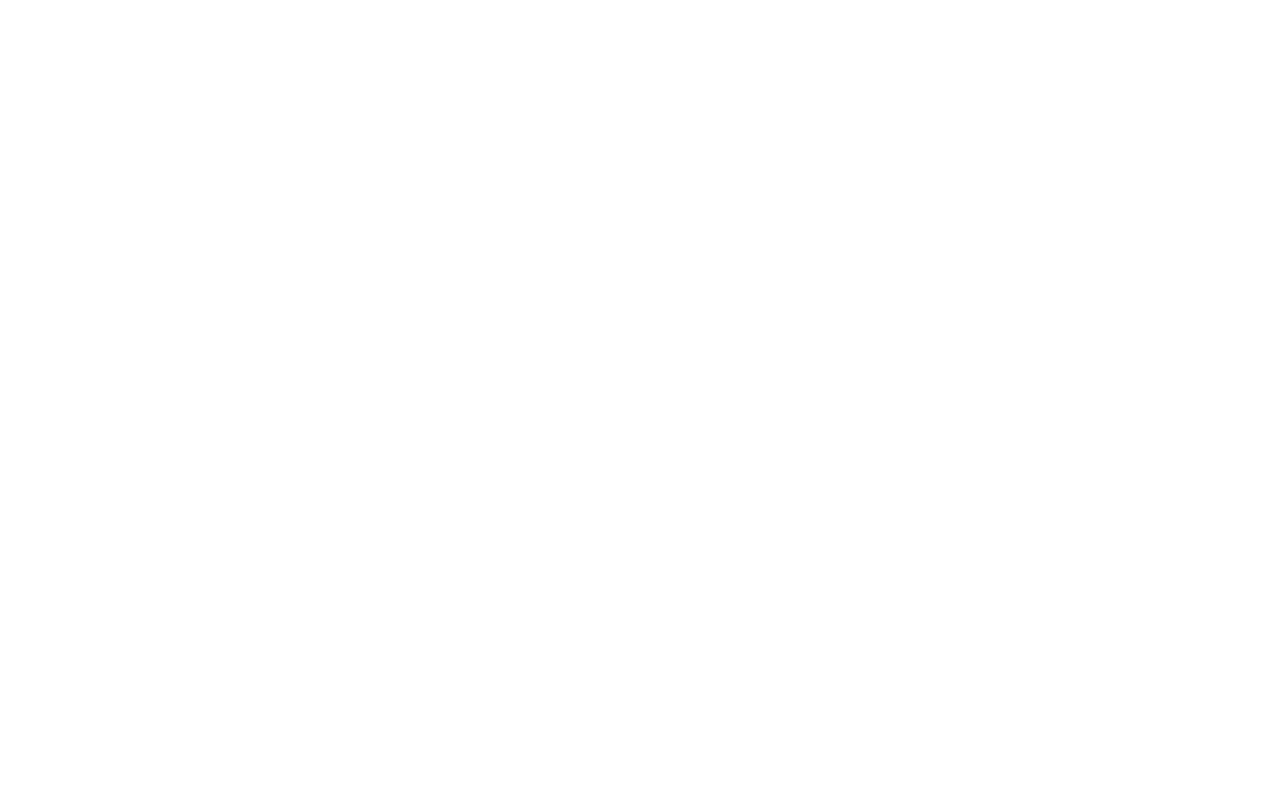
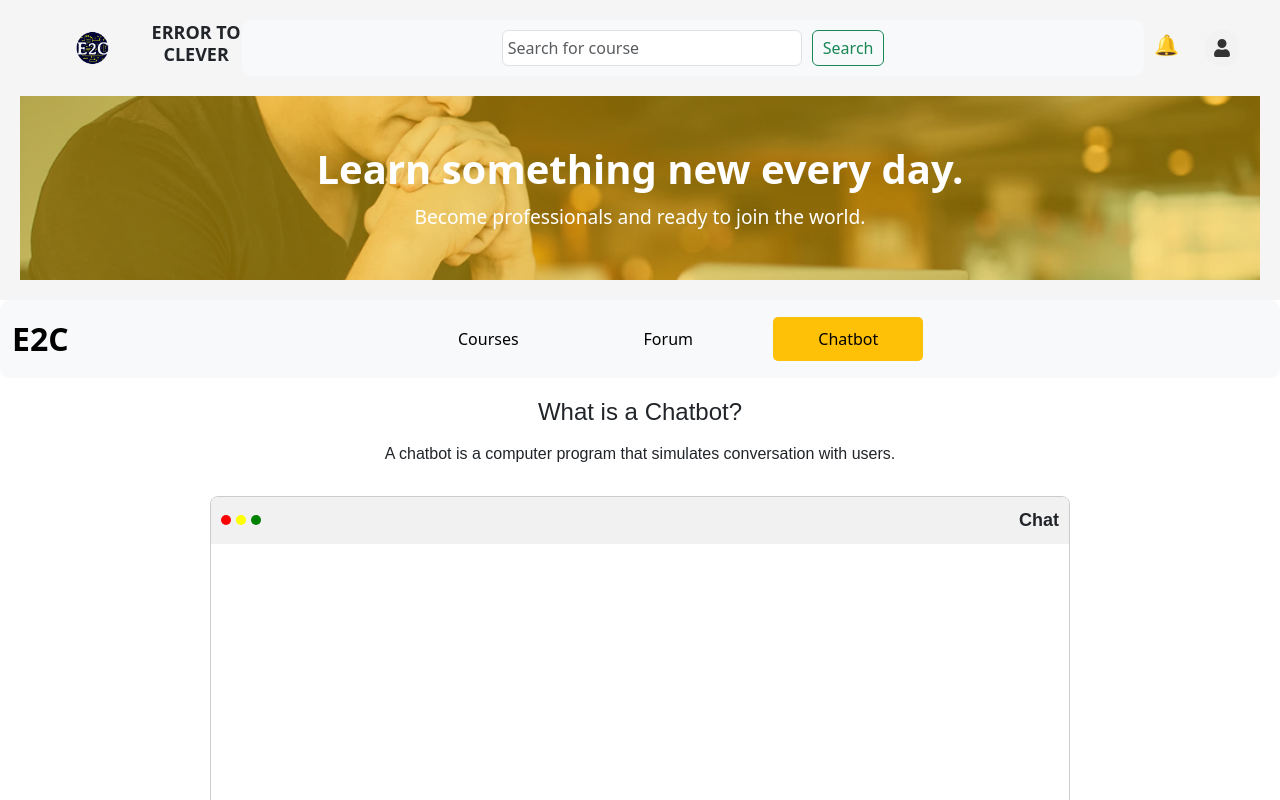
Before and after one commit to Mathu20011013/academic_administrative_system, a React (Vite) app in the folder academic_administrative_system-master/frontend/: page /instructorChatbot in a window 1280 px wide. Before the commit this address had no page. Built offline with nearby package versions, Linux system fonts and the light colour scheme.

Commit message:
create interface for the instructor ,and complete the instructorforum

```diff
--- a/academic_administrative_system-master/frontend/src/App.jsx
+++ b/academic_administrative_system-master/frontend/src/App.jsx
@@ -14,6 +14,9 @@
 import AdminStudents from "./pages/admin/adminstudents";
 import AdminForum from "./pages/admin/adminforum";
 import AdminInstructors from './pages/admin/adminInstructor';
+import InstructorForum from './pages/instructor/instructorForum';
+import InstructorCourses from './pages/instructor/instructorCourses';
+import InstructorChatbot from './pages/instructor/instructorChatbot'; // Corrected import path
 
 const App = () => {
   return (
@@ -34,6 +37,12 @@
           <Route path="/adminstudents" element={<AdminStudents />} />
           <Route path="/admininstructors" element={<AdminInstructors />} />
           <Route path="/adminforum" element={<AdminForum />} />
+
+          <Route path="/instructorForum" element={<InstructorForum />} />
+          <Route path="/instructorCourses" element={<InstructorCourses />} />
+          <Route path="/instructorChatbot" element={<InstructorChatbot />} />
+
+          {/* Catch-all route for 404 Not Found */}
         </Routes>
       </Router>
     </div>
--- /dev/null
+++ b/academic_administrative_system-master/frontend/src/components/instructor/in-Layout.jsx
@@ -0,0 +1,59 @@
+import React, { useState, useEffect } from "react";
+import Navbar from "../../components/instructor/in-navbar";
+import HeroSection from "../../components/HeroSection";
+import Footer from "../../components/Footer";
+
+const InstructorLayout = ({ children }) => {
+  const [user, setUser] = useState({
+    userId: null,
+    role: null
+  });
+
+  useEffect(() => {
+    // Get user data from localStorage
+    const token = localStorage.getItem('authToken');
+    const userId = localStorage.getItem('userId');
+    const userRole = localStorage.getItem('userRole');
+
+    // Log for debugging
+    console.log("Layout loaded with auth data:", { token: !!token, userId, userRole });
+
+    if (userId && userRole) {
+      setUser({
+        userId: userId,
+        role: userRole
+      });
+    } else if (token) {
+      // If we have a token but no userId/role, try to extract from token
+      try {
+        const base64Url = token.split('.')[1];
+        const base64 = base64Url.replace(/-/g, '+').replace(/_/g, '/');
+        const payload = JSON.parse(window.atob(base64));
+
+        console.log('Extracted token payload:', payload);
+
+        // Store user data from token
+        localStorage.setItem('userId', payload.id);
+        localStorage.setItem('userRole', payload.role);
+
+        setUser({
+          userId: payload.id,
+          role: payload.role
+        });
+      } catch (error) {
+        console.error('Error extracting data from token:', error);
+      }
+    }
+  }, []);
+
+  return (
+    <div>
+      <HeroSection userId={user.userId} role={user.role} />
+      <Navbar /> {/* Make sure Navbar is below HeroSection */}
+      <main>{children}</main>
+      <Footer />
+    </div>
+  );
+};
+
+export default InstructorLayout;
--- /dev/null
+++ b/academic_administrative_system-master/frontend/src/components/instructor/in-navbar.jsx
@@ -0,0 +1,54 @@
+import React from "react";
+import { NavLink } from "react-router-dom";
+import "../../styles/Navbar.css";
+
+const InstructorNavbar = () => {
+  return (
+    <nav className="navbar navbar-expand-lg navbar-light bg-light">
+      <div className="container-fluid">
+        <a className="navbar-brand" href="#">E2C</a>
+        <button
+          className="navbar-toggler"
+          type="button"
+          data-bs-toggle="collapse"
+          data-bs-target="#navbarNav"
+          aria-controls="navbarNav"
+          aria-expanded="false"
+          aria-label="Toggle navigation"
+        >
+          <span className="navbar-toggler-icon"></span>
+        </button>
+        <div className="collapse navbar-collapse" id="navbarNav">
+          <ul className="navbar-nav ms-auto">
+            <li className="nav-item">
+              <NavLink
+                className={({ isActive }) => (isActive ? "nav-link active" : "nav-link")}
+                to="/instructorcourses"
+              >
+                Courses
+              </NavLink>
+            </li>
+            <li className="nav-item">
+              <NavLink
+                className={({ isActive }) => (isActive ? "nav-link active" : "nav-link")}
+                to="/instructorforum"
+              >
+                Forum
+              </NavLink>
+            </li>
+            <li className="nav-item">
+              <NavLink
+                className={({ isActive }) => (isActive ? "nav-link active" : "nav-link")}
+                to="/instructorchatbot"
+              >
+                Chatbot
+              </NavLink>
+            </li>
+          </ul>
+        </div>
+      </div>
+    </nav>
+  );
+};
+
+export default InstructorNavbar;
--- /dev/null
+++ b/academic_administrative_system-master/frontend/src/pages/instructor/instructorChatbot.jsx
@@ -0,0 +1,49 @@
+import React from "react";
+import Layout from "../../components/instructor/in-Layout";
+import ChatBox from "../../components/ChatBox";
+import "../../styles/Chatbot.css"; // Import the new CSS file
+
+const InstructorChatbot = () => {
+  return (
+    <Layout>
+      <div className="chatbot-container">
+        <h2 className="chatbot-heading">What is a Chatbot?</h2>
+        <p className="chatbot-description">
+          A chatbot is a computer program that simulates conversation with users.
+        </p>
+
+        {/* Chat Window Section */}
+        <div className="chat-window">
+          <div className="top-menu">
+            <div className="buttons">
+              <div className="button close"></div>
+              <div className="button minimize"></div>
+              <div className="button maximize"></div>
+            </div>
+            <div className="title">Chat</div>
+          </div>
+
+          {/* Message List */}
+          <div className="messages-container">
+            <ul className="messages"></ul>
+          </div>
+
+          {/* Bottom Input Section */}
+          <div className="bottom-wrapper">
+            <div className="message-input-wrapper">
+              <input className="message-input" placeholder="Type your message here..." />
+            </div>
+            <div className="send-message">
+              <div className="text">Send</div>
+            </div>
+          </div>
+        </div>
+
+        {/* Include ChatBox Component */}
+        <ChatBox />
+      </div>
+    </Layout>
+  );
+};
+
+export default InstructorChatbot;
--- /dev/null
+++ b/academic_administrative_system-master/frontend/src/pages/instructor/instructorCourses.jsx
@@ -0,0 +1,15 @@
+import React from "react";
+import Layout from "../../components/instructor/in-Layout"; // Admin-specific layout component
+
+
+const InstructorCourses = () => {
+  return (
+    <Layout>
+      <div className="instructor-courses-container">
+        <courses /> {/* Reuse the Forum component */}
+      </div>
+    </Layout>
+  );
+};
+
+export default InstructorCourses;
--- /dev/null
+++ b/academic_administrative_system-master/frontend/src/pages/instructor/instructorForum.jsx
@@ -0,0 +1,16 @@
+import React from "react";
+import Layout from "../../components/instructor/in-Layout"; // Admin-specific layout component
+import Forum from "../../components/C-Forum"; // Import the Forum component from components folder
+import "../../styles/Forum.css";
+
+const InstructorForum = () => {
+  return (
+    <Layout>
+      <div className="admin-forum-container">
+        <Forum /> {/* Reuse the Forum component */}
+      </div>
+    </Layout>
+  );
+};
+
+export default InstructorForum;
--- a/academic_administrative_system-master/frontend/src/styles/adminStudentPopup.css
+++ b/academic_administrative_system-master/frontend/src/styles/adminStudentPopup.css
@@ -117,6 +117,8 @@
 /* Input and Select Styling */
 input[type="text"],
 input[type="number"],
+input[type="email"], /* Add email input */
+input[type="password"], /* Add password input */
 textarea,
 select {
   background-color: #d3d3d3; /* Light grey/ash color */
@@ -130,6 +132,8 @@
 
 input[type="text"]:focus,
 input[type="number"]:focus,
+input[type="email"]:focus, /* Add focus styles for email */
+input[type="password"]:focus, /* Add focus styles for password */
 textarea:focus,
 select:focus {
   outline: none;
```
